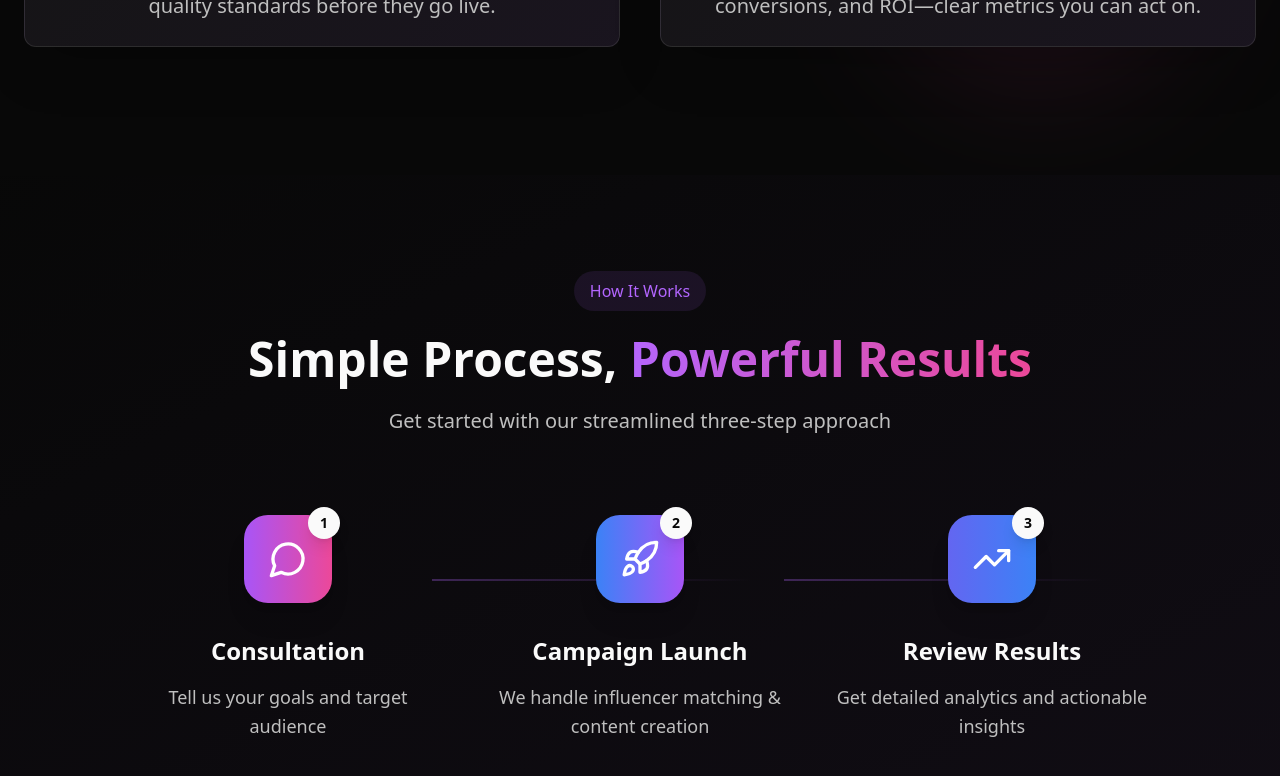
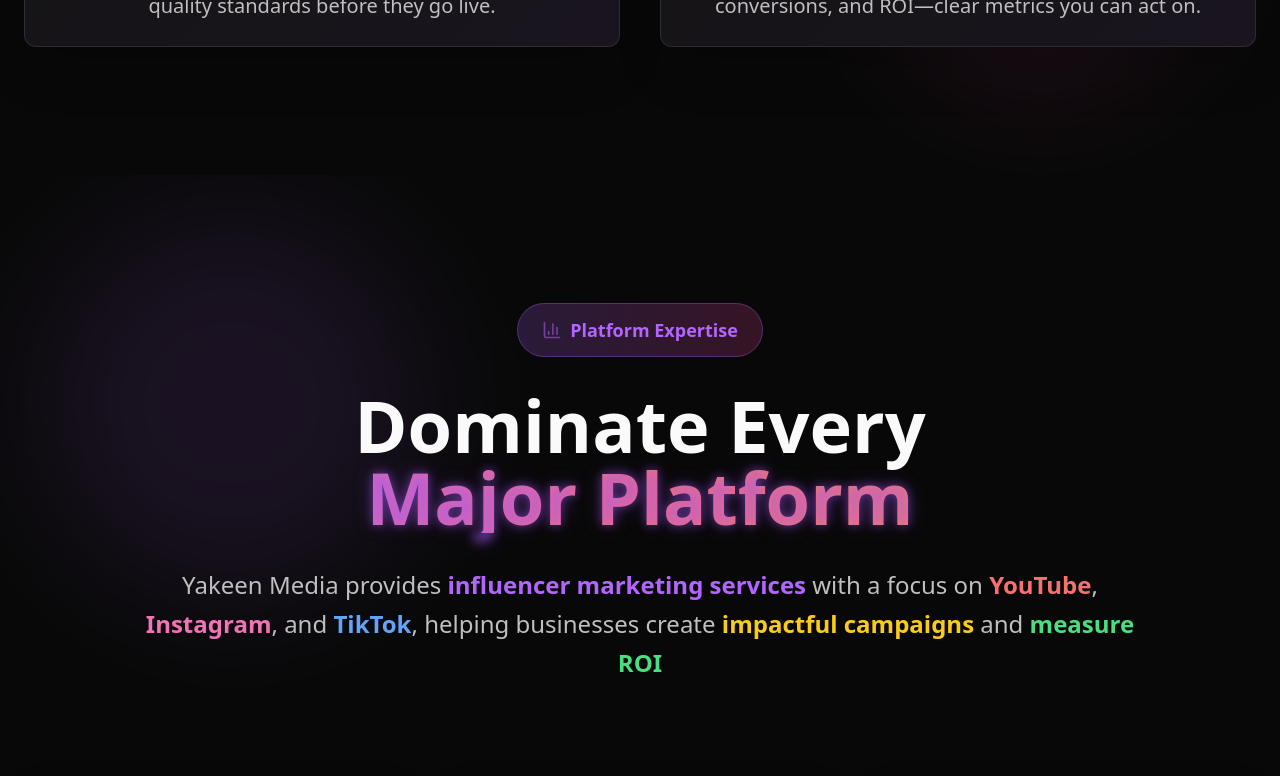
Before and after one commit to Abubakr412/Yakeen-Media, a React (Vite) app: page / in a window 1280 px wide. Shown: the part 2000-2776 px from the top of the page. Built offline with nearby package versions, Linux system fonts and the light colour scheme.

Commit message:
Add new section
Introduce influencer marketing services with platform focus.

```diff
--- /dev/null
+++ b/src/components/PlatformServices.tsx
@@ -0,0 +1,124 @@
+
+import { Card, CardContent, CardHeader, CardTitle } from "@/components/ui/card";
+import { Youtube, Instagram, Play, BarChart3, Sparkles } from "lucide-react";
+
+const PlatformServices = () => {
+  const platforms = [
+    {
+      icon: Youtube,
+      name: "YouTube",
+      description: "Long-form content creation with authentic storytelling that drives deep engagement and subscriber growth.",
+      features: ["Product Reviews", "Tutorials & How-tos", "Brand Collaborations", "Channel Analytics"],
+      gradient: "from-red-500 via-red-400 to-orange-400",
+      bgGlow: "red"
+    },
+    {
+      icon: Instagram,
+      name: "Instagram",
+      description: "Visual storytelling through posts, stories, and reels that captivate audiences and drive conversions.",
+      features: ["Feed Posts", "Story Campaigns", "Reels Content", "Shopping Integration"],
+      gradient: "from-purple-500 via-pink-500 to-orange-400",
+      bgGlow: "purple"
+    },
+    {
+      icon: Play,
+      name: "TikTok",
+      description: "Viral short-form content that reaches Gen Z and millennial audiences with trending formats.",
+      features: ["Trending Challenges", "Creative Videos", "Brand Takeovers", "Hashtag Campaigns"],
+      gradient: "from-pink-500 via-purple-500 to-blue-500",
+      bgGlow: "pink"
+    }
+  ];
+
+  return (
+    <section className="py-32 relative overflow-hidden">
+      {/* Background elements */}
+      <div className="absolute inset-0 bg-background"></div>
+      <div className="absolute top-10 left-10 w-96 h-96 bg-primary/10 rounded-full blur-3xl floating"></div>
+      <div className="absolute bottom-20 right-20 w-80 h-80 bg-pink-500/10 rounded-full blur-3xl floating-delayed"></div>
+      <div className="absolute top-1/2 left-1/4 w-64 h-64 bg-blue-500/10 rounded-full blur-2xl floating"></div>
+
+      <div className="container mx-auto px-6 relative z-10">
+        <div className="text-center mb-24">
+          <div className="inline-flex items-center px-6 py-3 bg-gradient-to-r from-primary/20 to-pink-500/20 rounded-full mb-8 border border-primary/30">
+            <BarChart3 className="h-5 w-5 text-primary mr-2 animate-pulse" />
+            <span className="text-primary font-bold text-lg">Platform Expertise</span>
+          </div>
+          <h2 className="text-5xl md:text-7xl font-black text-foreground mb-8 leading-tight">
+            Dominate Every
+            <span className="block bg-gradient-to-r from-primary via-pink-400 via-red-400 to-orange-400 bg-clip-text text-transparent text-glow">
+              Major Platform
+            </span>
+          </h2>
+          <p className="text-2xl text-muted-foreground max-w-5xl mx-auto leading-relaxed font-medium">
+            Yakeen Media provides <span className="text-primary font-bold">influencer marketing services</span> with a focus on
+            <span className="text-red-400 font-bold"> YouTube</span>,
+            <span className="text-pink-400 font-bold"> Instagram</span>, and
+            <span className="text-blue-400 font-bold"> TikTok</span>, helping businesses create
+            <span className="text-yellow-400 font-bold"> impactful campaigns</span> and
+            <span className="text-green-400 font-bold"> measure ROI</span>
+          </p>
+        </div>
+
+        <div className="grid lg:grid-cols-3 md:grid-cols-2 gap-10 max-w-7xl mx-auto">
+          {platforms.map((platform, index) => (
+            <Card key={index} className="group relative border-0 shadow-2xl hover:shadow-primary/20 transition-all duration-700 gradient-card backdrop-blur-sm hover:scale-105 border border-white/10 overflow-hidden">
+              {/* Shimmer effect */}
+              <div className="absolute inset-0 shimmer opacity-0 group-hover:opacity-100 transition-opacity duration-500"></div>
+
+              <CardHeader className="text-center pb-6 relative z-10">
+                <div className={`mx-auto mb-6 p-6 bg-gradient-to-r ${platform.gradient} rounded-3xl w-fit shadow-2xl group-hover:scale-125 transition-all duration-500 relative overflow-hidden`}>
+                  <platform.icon className="h-12 w-12 text-white relative z-10" />
+                  <div className="absolute inset-0 bg-white/20 rounded-3xl blur group-hover:bg-white/30 transition-all duration-500"></div>
+                </div>
+                <CardTitle className="text-3xl font-bold text-foreground group-hover:text-primary transition-colors duration-300 mb-4">
+                  {platform.name}
+                </CardTitle>
+                <p className="text-muted-foreground leading-relaxed text-lg">
+                  {platform.description}
+                </p>
+              </CardHeader>
+
+              <CardContent className="pt-0 relative z-10">
+                <div className="space-y-3">
+                  <h4 className="text-foreground font-bold text-lg mb-4 flex items-center">
+                    <Sparkles className="h-5 w-5 text-primary mr-2" />
+                    Key Services
+                  </h4>
+                  <ul className="space-y-2">
+                    {platform.features.map((feature, featureIndex) => (
+                      <li key={featureIndex} className="text-muted-foreground flex items-center">
+                        <div className="w-2 h-2 bg-primary rounded-full mr-3 flex-shrink-0"></div>
+                        {feature}
+                      </li>
+                    ))}
+                  </ul>
+                </div>
+              </CardContent>
+
+              {/* Glow effect on hover */}
+              <div className={`absolute inset-0 bg-gradient-to-r ${platform.gradient} opacity-0 group-hover:opacity-10 transition-opacity duration-500 rounded-2xl blur-xl`}></div>
+            </Card>
+          ))}
+        </div>
+
+        <div className="text-center mt-20">
+          <div className="max-w-4xl mx-auto glass-effect rounded-3xl p-8 border border-white/10">
+            <h3 className="text-3xl font-bold text-foreground mb-4">
+              <span className="bg-gradient-to-r from-primary via-pink-400 to-yellow-400 bg-clip-text text-transparent">
+                Measurable Results Across All Platforms
+              </span>
+            </h3>
+            <p className="text-xl text-muted-foreground leading-relaxed">
+              We don't just create campaigns—we deliver <span className="text-primary font-bold">data-driven insights</span> and
+              <span className="text-green-400 font-bold"> comprehensive ROI tracking</span> so you can see exactly how your investment translates into
+              <span className="text-yellow-400 font-bold"> real business growth</span>
+            </p>
+          </div>
+        </div>
+      </div>
+    </section>
+  );
+};
+
+export default PlatformServices;
--- a/src/pages/Index.tsx
+++ b/src/pages/Index.tsx
@@ -1,6 +1,7 @@
 
 import Hero from "@/components/Hero";
 import Services from "@/components/Services";
+import PlatformServices from "@/components/PlatformServices";
 import HowItWorks from "@/components/HowItWorks";
 import WhyChooseUs from "@/components/WhyChooseUs";
 import FAQ from "@/components/FAQ";
@@ -11,6 +12,7 @@ const Index = () => {
     <div className="min-h-screen">
       <Hero />
       <Services />
+      <PlatformServices />
       <HowItWorks />
       <WhyChooseUs />
       <FAQ />
```
